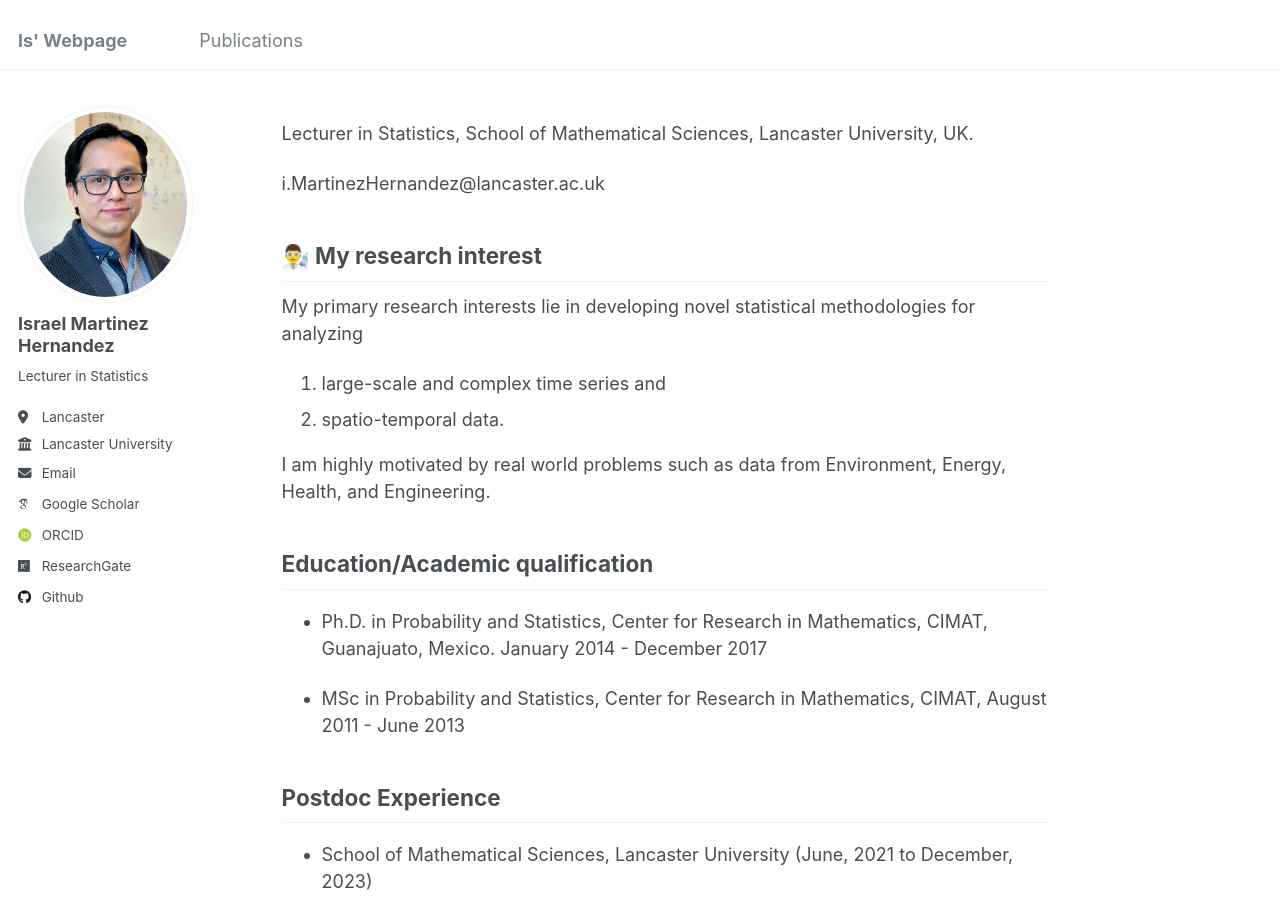
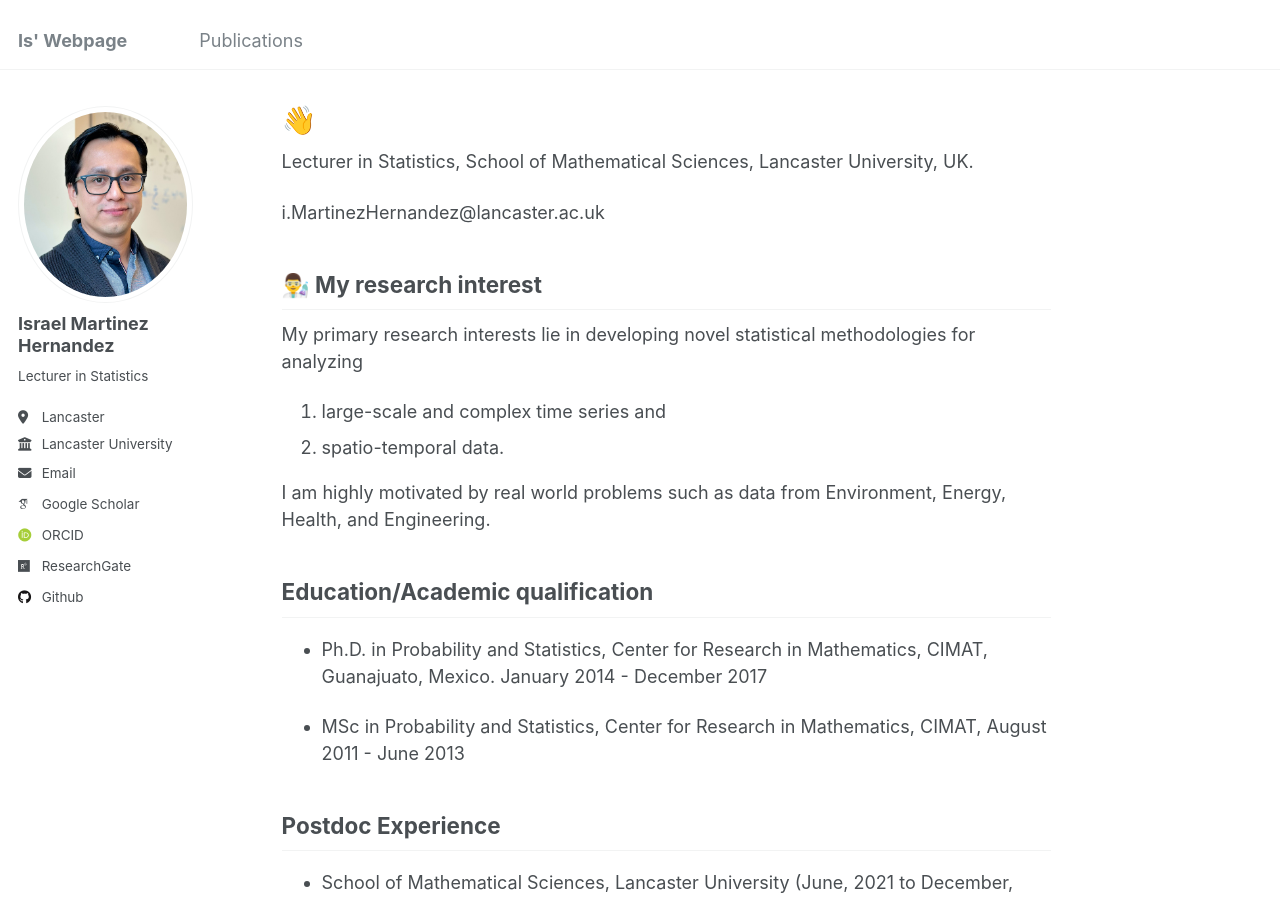
Before and after one commit to I-MH/I-MH.github.io, a Jekyll site: the page built from _pages/about.md, in a window 1280 px wide and 900 px high. Built offline with Jekyll 4.4.1, drawn with Linux system fonts in a browser that asks for light colours; some web fonts are replaced.

```diff
--- a/_pages/about.md
+++ b/_pages/about.md
@@ -1,6 +1,6 @@
 ---
 permalink: /
-title: " "
+title: "👋"
 author_profile: true
 redirect_from:
   - /about/
```
